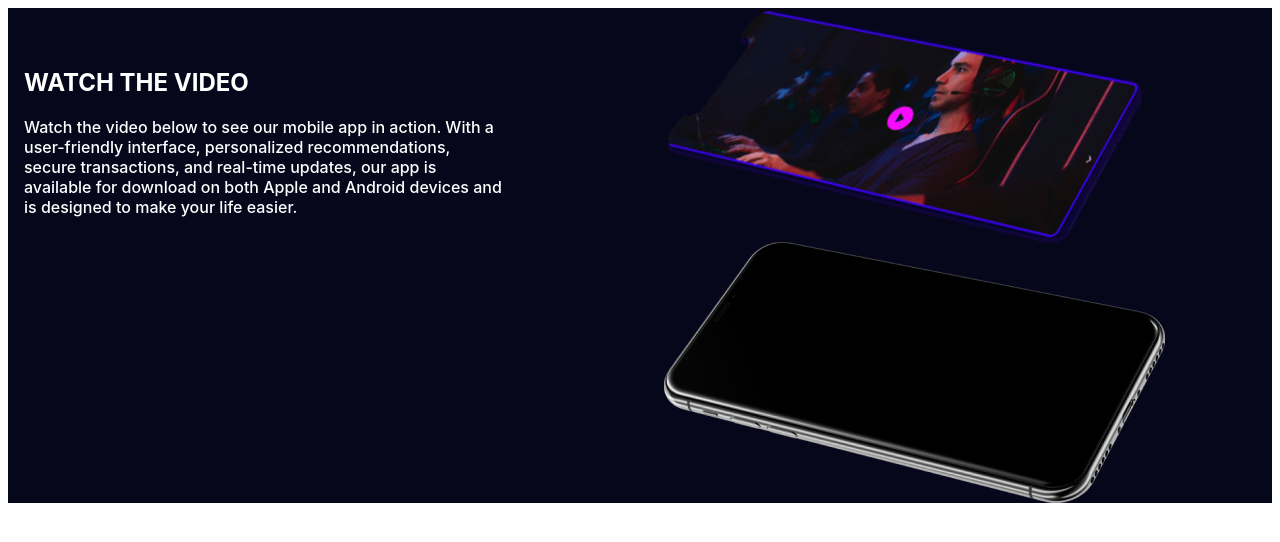
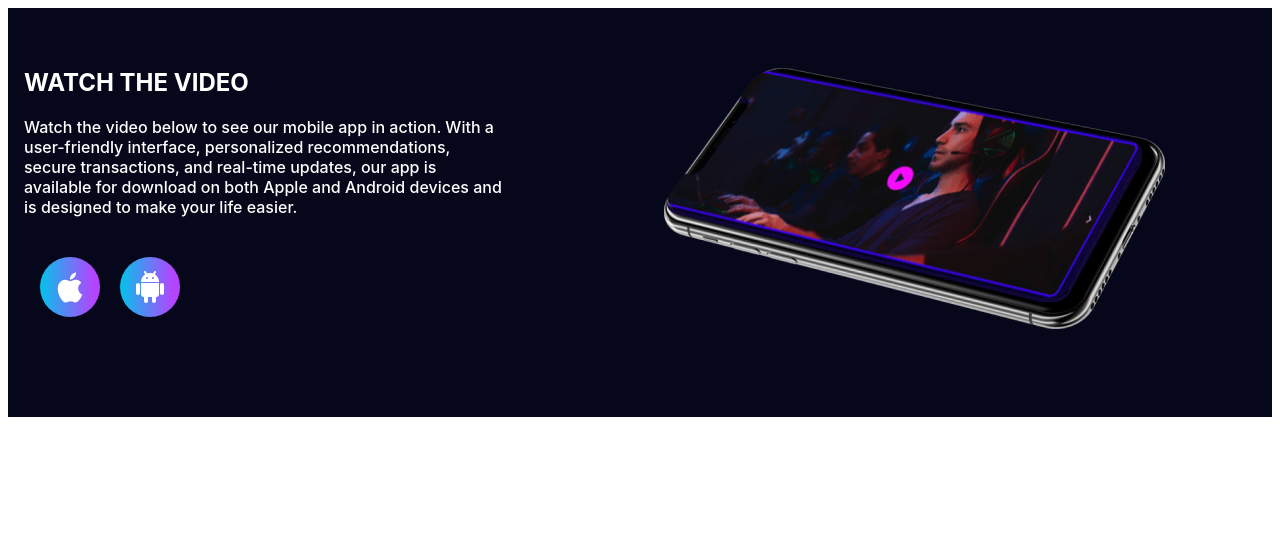
Before and after one commit to WiLexa/mobile-app, a plain HTML site: page video.html in a window 1280 px wide. Drawn offline with Linux system fonts and the light colour scheme.

Commit message:
add style video

```diff
--- a/css/styles-video.css
+++ b/css/styles-video.css
@@ -70,7 +70,7 @@ img {
     font-style: normal;
     font-weight: 500;
     line-height: normal;
-    padding-bottom: 200px;
+    padding-bottom: 40px;
     width: 479px;
 }
 
@@ -78,3 +78,46 @@ img {
     margin-left: 16px;
     margin-right: 161px;
 }
+
+.video-social-item {
+    display: flex;
+    gap: 20px;
+    align-items: center;
+    margin-left: 16px;
+    margin-bottom: 100px;
+}
+
+.video-social-list {
+    display: flex;
+}
+
+.video-social-list-link {
+    display: flex;
+    align-items: center;
+    justify-content: center;
+    background: linear-gradient(90deg, #00C5EB -1.97%, #B544FE 89.43%);
+    border-radius: 50%;
+    width: 60px;
+    height: 60px;
+    transition: background-color 250ms cubic-bezier(0.4, 0, 0.2, 1);
+}
+
+.video-social-list-icon {
+    fill: #FFF;
+}
+
+.video-container-img {
+    position: relative;
+    margin-top: 60px;
+    margin-bottom: 80;
+}
+
+.box {
+    display: flex;
+    justify-content: center;
+    align-items: center;
+}
+
+.video-container-img-iphone-label {
+    position: absolute;
+}
--- a/video.html
+++ b/video.html
@@ -18,15 +18,35 @@
           on both Apple and Android devices and is designed to make your life
           easier.
         </p>
+        <ul class="video-social-item">
+          <li class="video-social-list list">
+            <a href="" class="video-social-list-link">
+              <svg class="video-social-list-icon" width="30" height="35" aria-label="icon apple">
+                <use href="./image/video-img/icons-video.svg#icon-apple"></use>
+              </svg>
+            </a>
+          </li>
+          <li class="video-social-list list">
+            <a href="" class="video-social-list-link">
+              <svg class="video-social-list-icon" width="32" height="36" aria-label="icon android">
+                <use href="./image/video-img/icons-video.svg#icon-android"></use>
+              </svg>
+            </a>
+          </li>
+        </ul>
       </div>
       <div class="video-container-img">
+        <div class="video-container-img-iphone-label box">
         <img
           src="./image/iphone-label.png"
           alt="iPhone X Flying Mockup Space Gray label"
           width="478"
           height="234"
         />
-        <img src="./image/iphone.png" alt="iphone" width="501" height="261" />
+        </div>
+        <div class="video-container-img-iphone box">
+         <img src="./image/iphone.png" alt="iphone" width="501" height="261" />
+        </div>
       </div>
     </section>
   </body>
```
Also changed, not shown: image/video-img/entypo-social_linkedin-with-circle.jpg (deleted), image/video-img/icons-video.svg (added), image/video-img/vector-apple.jpg (deleted), image/video-img/vector-leaf.jpg (deleted).
